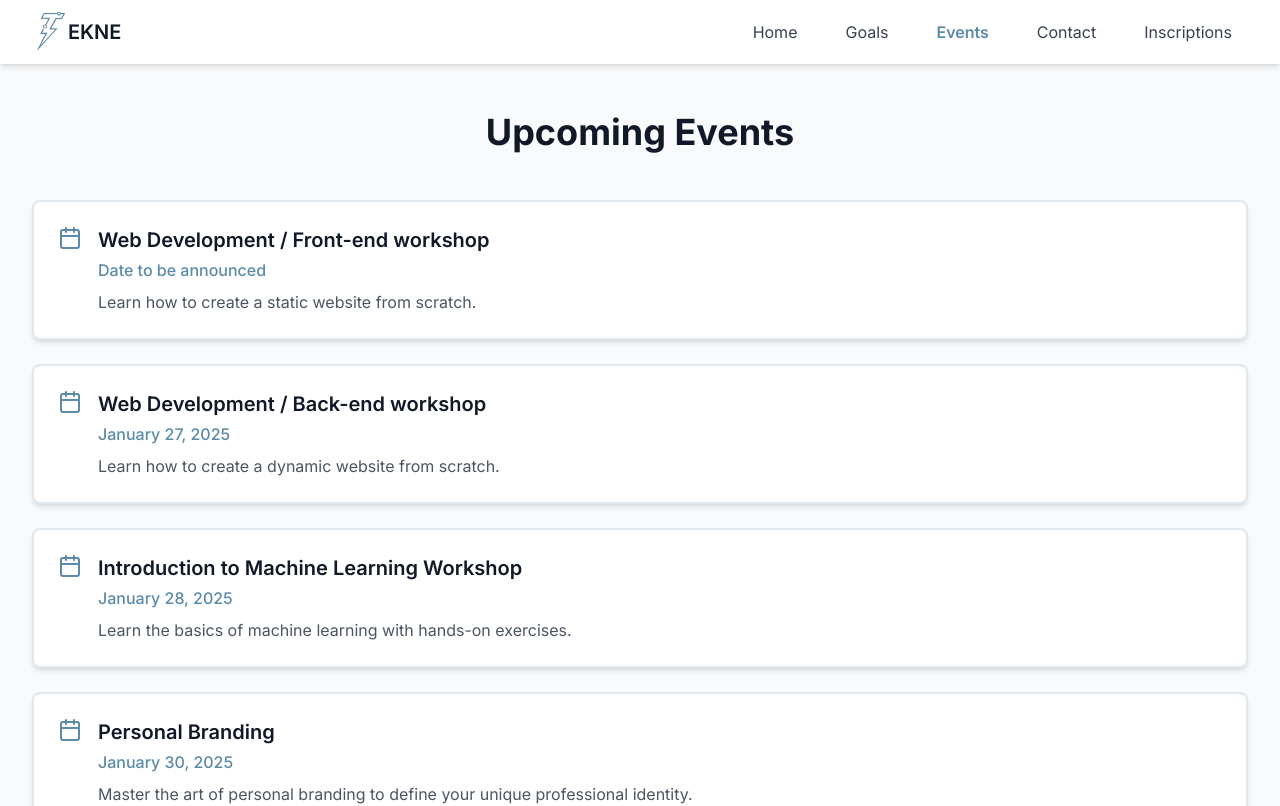
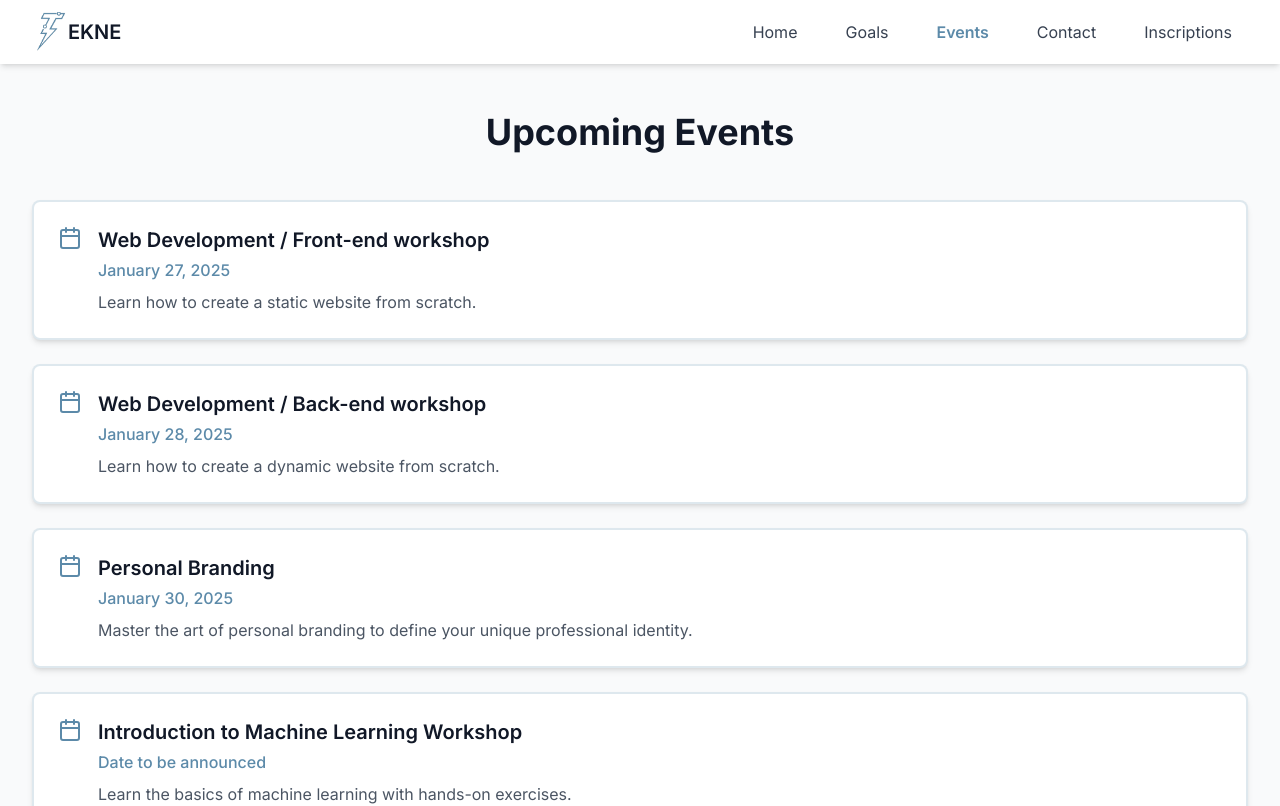
Before and after one commit to manelgh8/Tekne, a React (Vite) app in the folder project/: page /events in a window 1280 px wide. Shown: the top 806 px of the page. Built offline with nearby package versions, Linux system fonts and the light colour scheme.

Commit message:
Updated code via Codespaces

```diff
--- a/project/src/pages/Events.tsx
+++ b/project/src/pages/Events.tsx
@@ -5,25 +5,26 @@ import { Calendar } from 'lucide-react';
 const events = [
   {
     title: 'Web Development / Front-end workshop ',
-    date: ' ',
+    date: '2025-01-27',
     description: 'Learn how to create a static website from scratch.',
   },
 
   {
     title: 'Web Development / Back-end workshop ',
-    date: '2025-01-27',
+    date: '2025-01-28',
     description: 'Learn how to create a dynamic website from scratch.',
-  },
-  {
-    title: 'Introduction to Machine Learning Workshop',
-    date: '2025-01-28',
-    description: 'Learn the basics of machine learning with hands-on exercises.',
   },
   {
     title: 'Personal Branding',
     date: '2025-01-30',
     description: 'Master the art of personal branding to define your unique professional identity.',
   },
+  {
+    title: 'Introduction to Machine Learning Workshop',
+    date: '',
+    description: 'Learn the basics of machine learning with hands-on exercises.',
+  },
+
   {
     title: 'Introduction to Artificial Intelligence workshop ',
     date: ' ',
```
